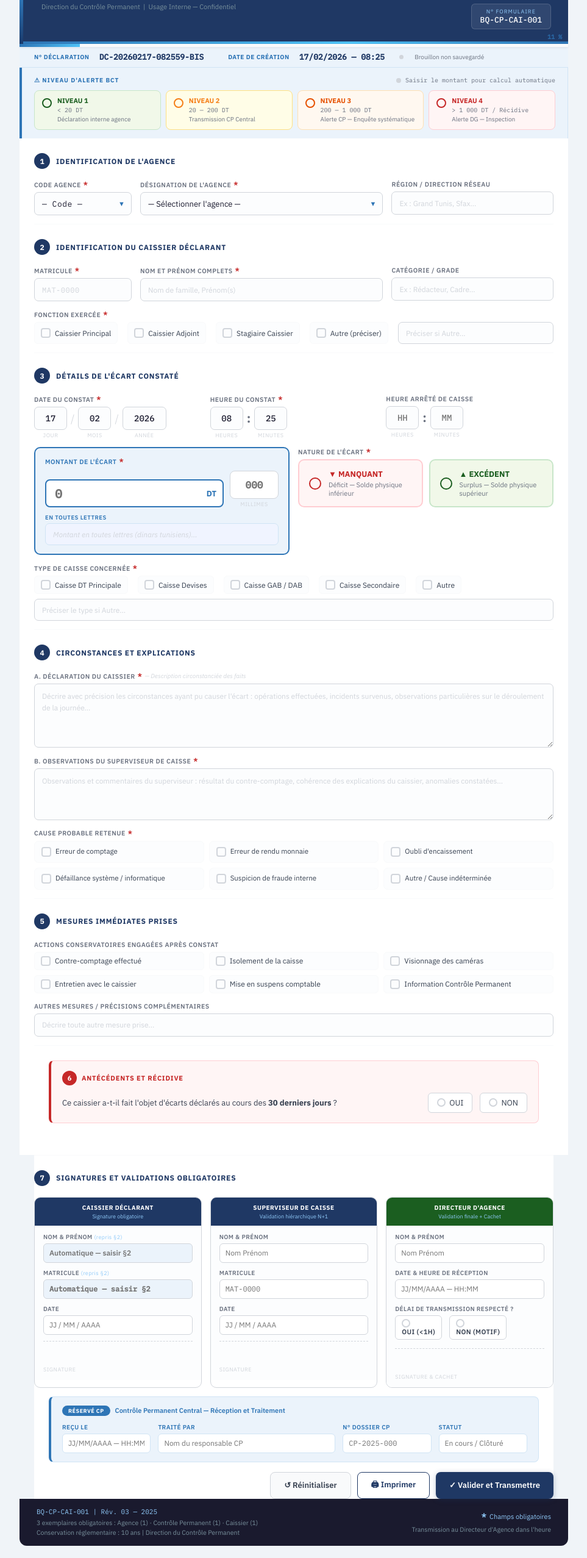
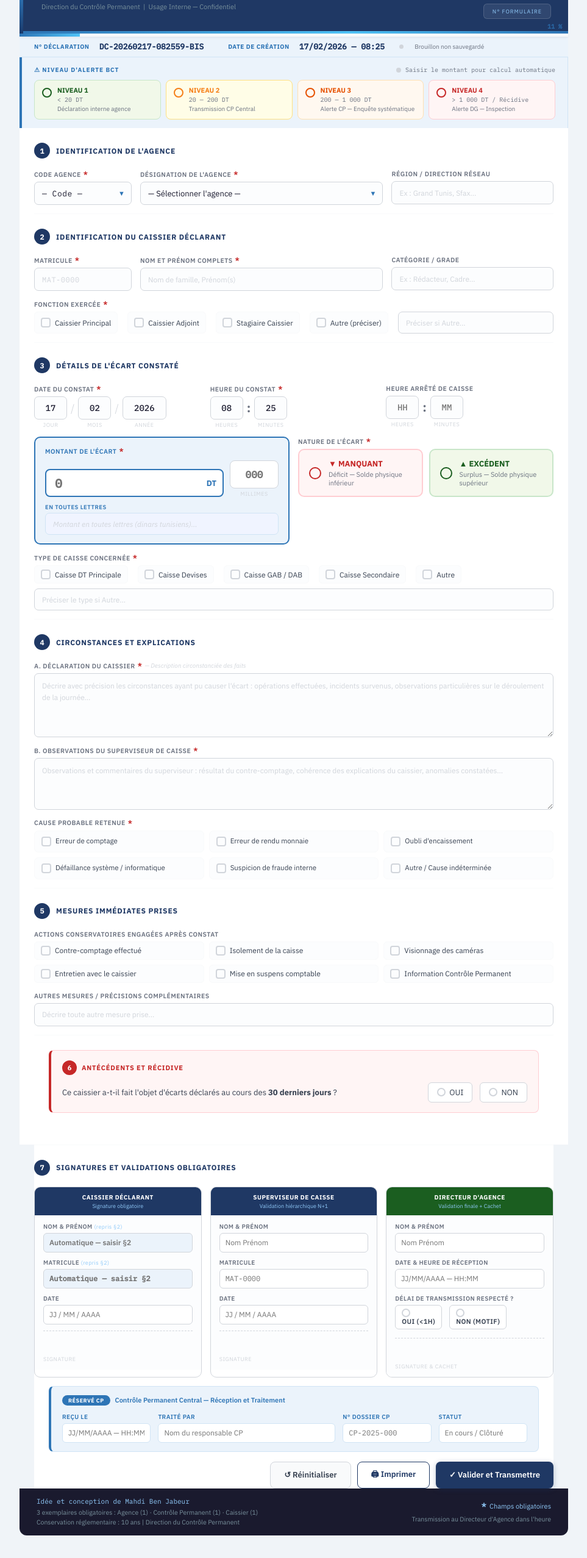
Before and after one commit to mahdijabeur-dot/Incidents_de_caisse, a plain HTML site: page index.html in a window 1280 px wide. Shown: the part 94-2649 px from the top of the page at 61% size, without its empty margins (158-1121 px from the left). Drawn offline with Linux system fonts and the light colour scheme.

Commit message:
Update index.html

```diff
--- a/index.html
+++ b/index.html
@@ -3,7 +3,7 @@
 <head>
 <meta charset="UTF-8">
 <meta name="viewport" content="width=device-width, initial-scale=1.0">
-<title>Formulaire de Déclaration de Différence de Caisse — BQ-CP-CAI-001 v3</title>
+<title>Formulaire de Déclaration de Différence de Caisse —  v3</title>
 <style>
   @import url('https://fonts.googleapis.com/css2?family=IBM+Plex+Sans:ital,wght@0,300;0,400;0,500;0,600;0,700;1,400&family=IBM+Plex+Mono:wght@400;500&display=swap');
 
@@ -741,7 +741,7 @@
         </div>
         <div class="form-ref">
           <span class="form-ref-label">N° Formulaire</span>
-          <span class="form-ref-code">BQ-CP-CAI-001</span>
+          <span class="form-ref-code"></span>
         </div>
       </div>
     </div>
@@ -1323,7 +1323,7 @@
   <!-- PIED DE PAGE -->
   <div class="form-footer">
     <div class="footer-left">
-      <div class="footer-ref">BQ-CP-CAI-001  |  Rév. 03 — 2025</div>
+      <div class="footer-ref">  Idée et conception de Mahdi Ben Jabeur  </div>
       <div class="footer-note">
         3 exemplaires obligatoires : Agence (1)  ·  Contrôle Permanent (1)  ·  Caissier (1)<br>
         Conservation réglementaire : 10 ans  |  Direction du Contrôle Permanent
@@ -2274,7 +2274,7 @@ function buildCorpsMail(data) {
   const heure = data.ecart.heureHH + ':' + data.ecart.heureMM;
   return [
     '═══════════════════════════════════════════════════════════',
-    'DÉCLARATION DE DIFFÉRENCE DE CAISSE — BQ-CP-CAI-001 v3',
+    'DÉCLARATION DE DIFFÉRENCE DE CAISSE —  v3',
     '═══════════════════════════════════════════════════════════',
     'Référence       : ' + data.ref,
     'Date / Heure    : ' + date + ' à ' + heure,
```
